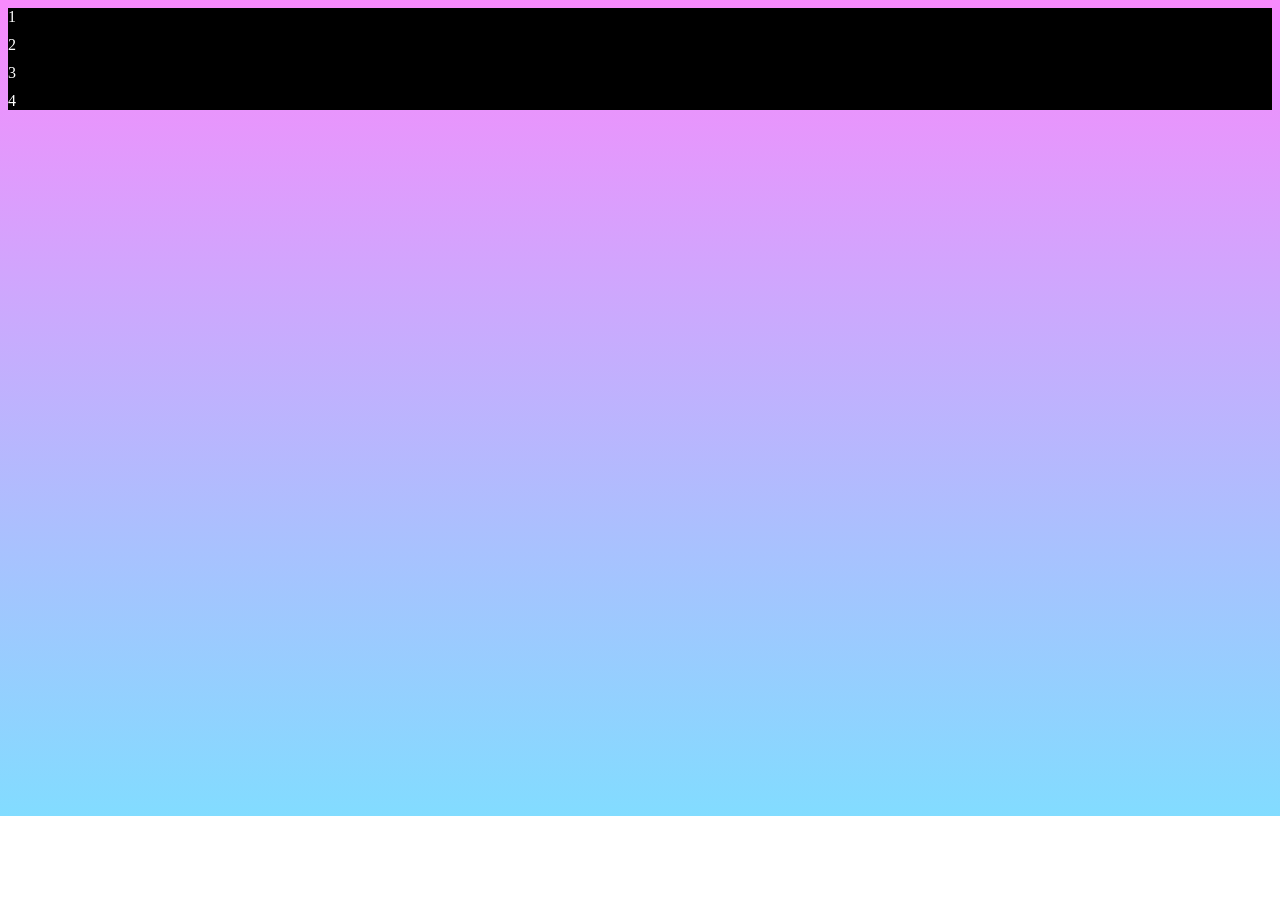
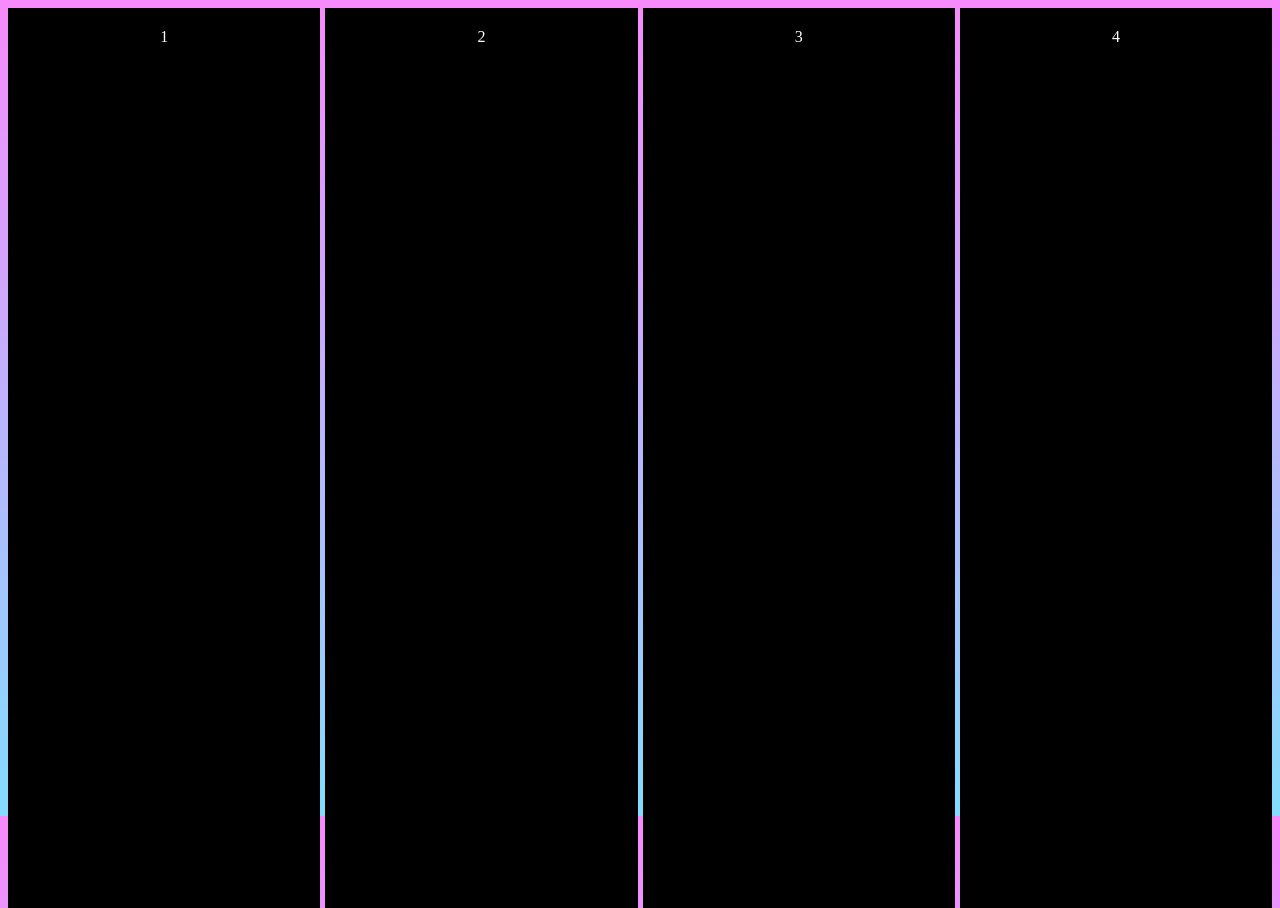
Before and after one commit to MakotoKung/Myself_web, a plain HTML site: page index.html in a window 1280 px wide. Before the commit the page ends 816 px from the top, so only its background shows below. Drawn offline with Linux system fonts and the light colour scheme.

Commit message:
0.0.6
set Grid compete
next costom grid to layout

```diff
--- a/style.css
+++ b/style.css
@@ -43,12 +43,15 @@ body{
 
 .grid-container{
     display: grid;
-    grid-template-columns: 100px,100px,100px,100px;
-    grid-template-rows: auto;
-    background-color: black;
-    gap:10px;
+    grid-template-columns: 1fr 1fr  1fr 1fr ;
+    grid-template-rows: 900px;
+    gap: 5px;
+
 }
 .Block{
     color: white;
+    background-color: black;
+    padding: 20px;
+    text-align: center;
 
 }
```
